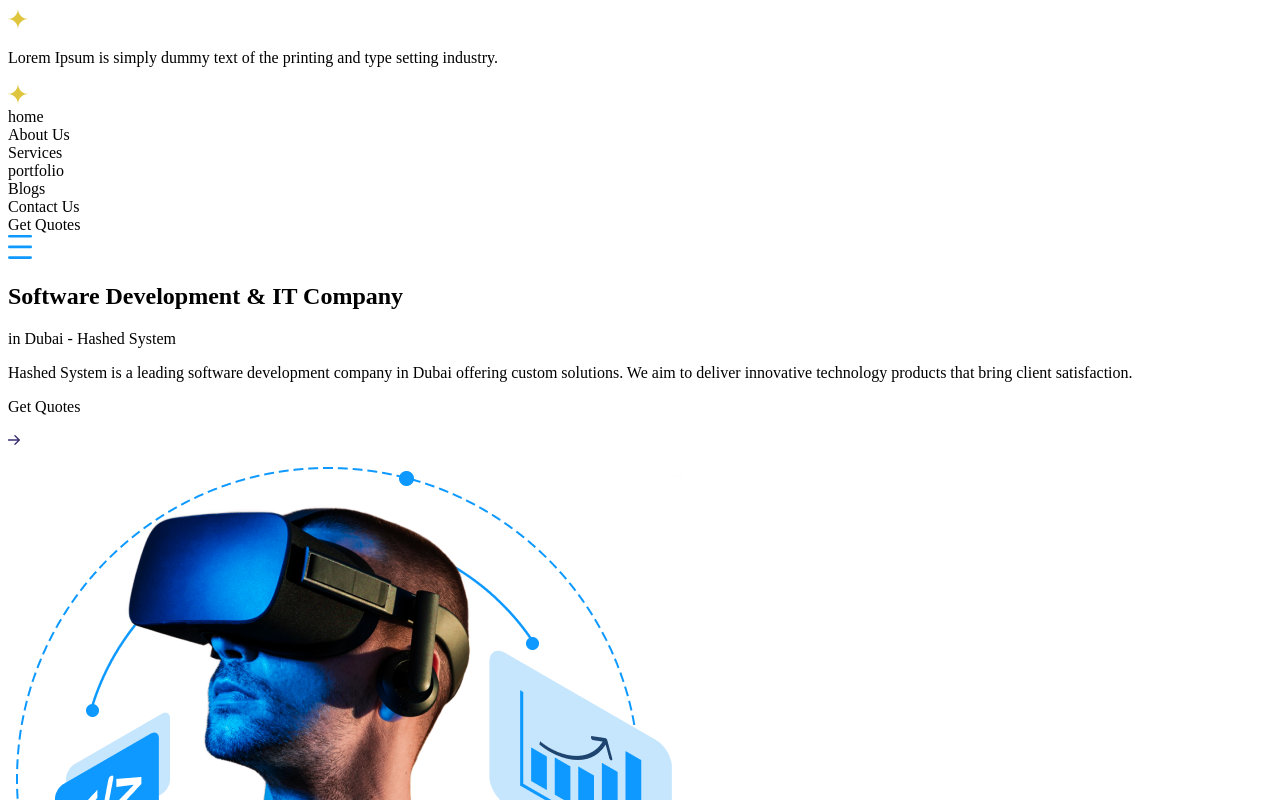
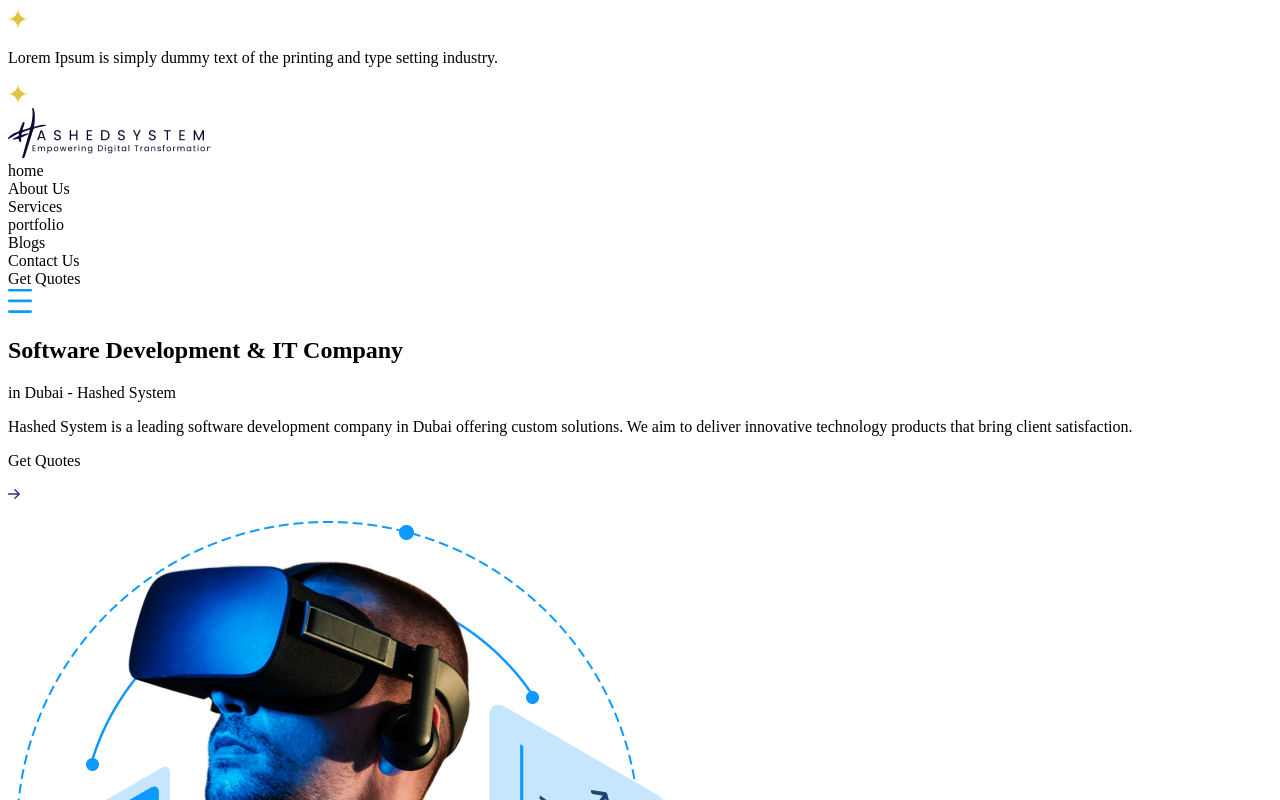
Before and after one commit to danishyaqoobofficial/HashedSystemProject, a React (Create React App) app: page / in a window 1280 px wide. Shown: the top 800 px of the page. Built offline with nearby package versions, Linux system fonts and the light colour scheme.

Commit message:
logo change

```diff
--- a/src/Components/Logo.jsx
+++ b/src/Components/Logo.jsx
@@ -4,9 +4,9 @@
 function Logo() {
     return (
         <>
-                {/* <div className="flex items-center justify-center cursor-pointer ">
+                <div className="flex items-center justify-center cursor-pointer ">
                     <img className="h-[50px] " src={img} alt="123456" />
-                </div> */}
+                </div>
         </>
     );
   }
```
